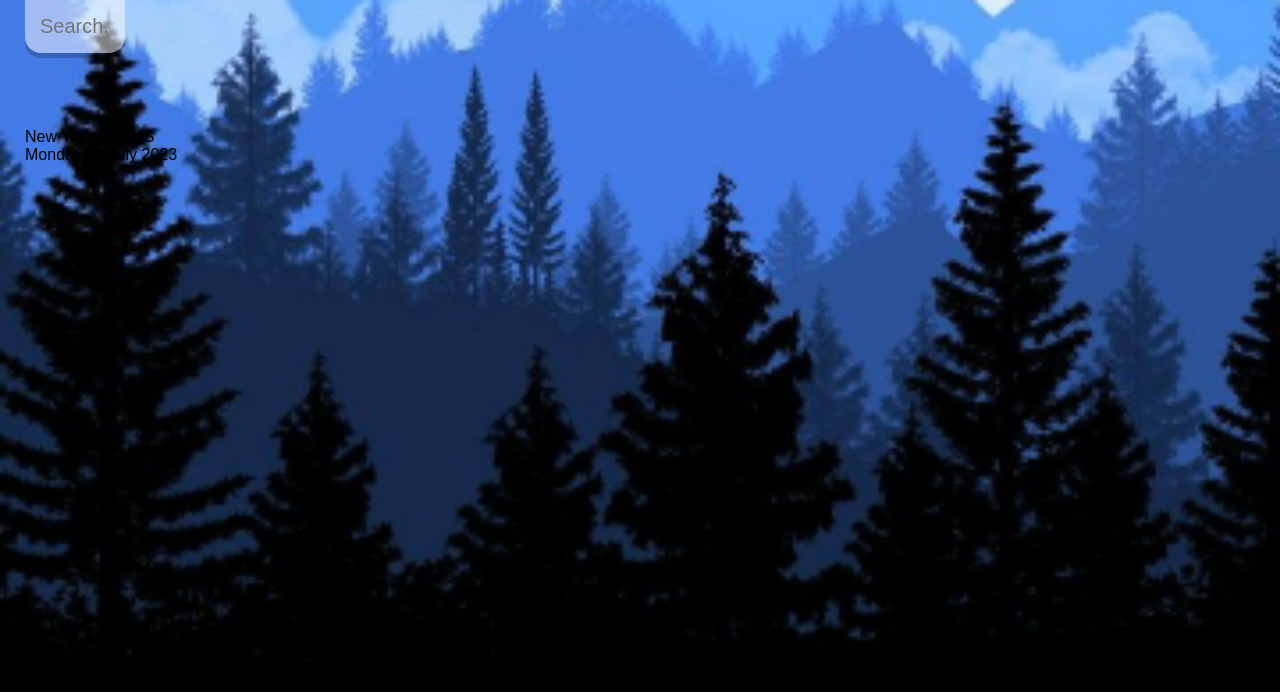
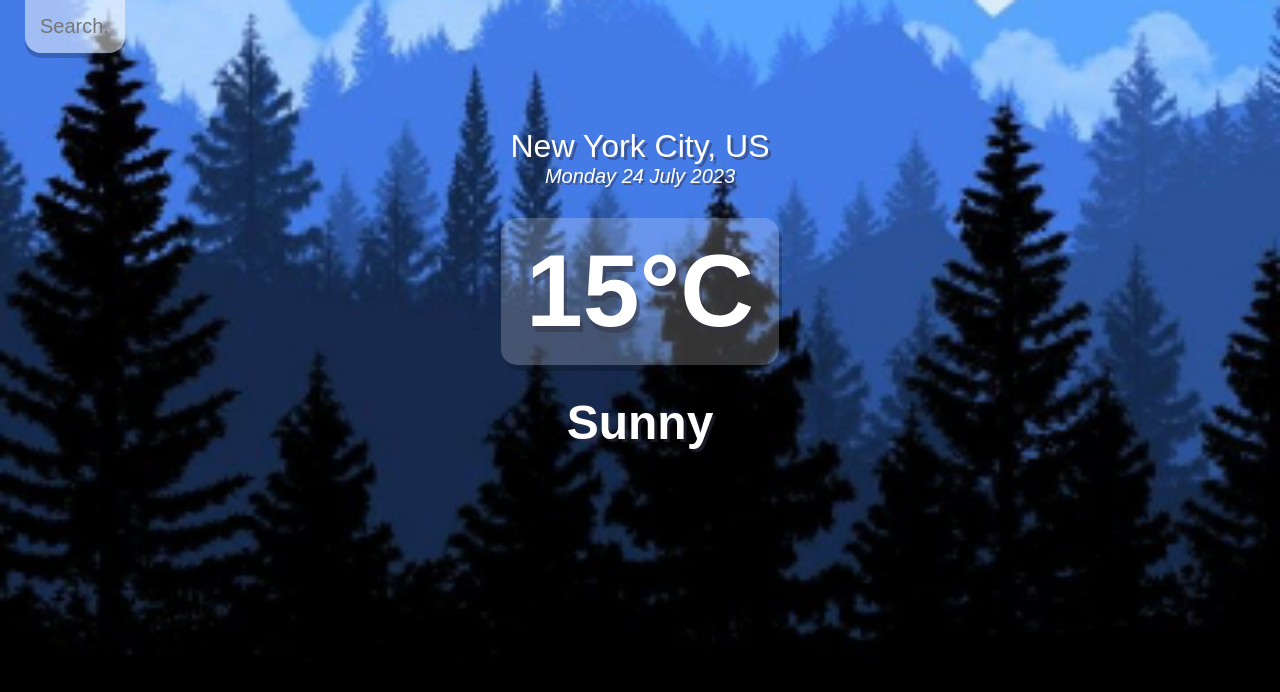
Before and after one commit to emanzindani/weatherapp, a React (Create React App) app in the folder weatherapp/: page / in a window 1280 px wide. Shown: the top 692 px of the page. Built offline with nearby package versions, Linux system fonts and the light colour scheme.

Commit message:
final styling

```diff
--- a/weatherapp/src/App.js
+++ b/weatherapp/src/App.js
@@ -29,7 +29,13 @@
         </div>
         <div className="location-box">
           <div className="location">New York City, US</div>
-          <div className="data">{dateBuilder(new Date())}</div>
+          <div className="date">{dateBuilder(new Date())}</div>
+        </div>
+        <div className="weather-box">
+          <div className="temp">
+            15°C
+          </div>
+          <div className="weather">Sunny</div>
         </div>
       </main>
     </div>
--- a/weatherapp/src/index.css
+++ b/weatherapp/src/index.css
@@ -55,3 +55,48 @@
 .search-box .search-bar:focus {
   background-color: rgba(255, 255, 255, 0.75);
 }
+
+.location-box .location {
+  color: #FFF;
+  font-size: 32px;
+  font-weight: 500;
+  text-align: center;
+  text-shadow: 3px 3px rgba(50, 50, 70, 0.5);
+}
+
+.location-box .date {
+  color: #FFF;
+  font-size: 20px;
+  font-weight: 300;
+  font-style: italic;
+  text-align: center;
+  text-shadow: 2px 2px rgba(50, 50, 70, 0.5)
+}
+
+.weather-box {
+  text-align: center;
+}
+
+.weather-box .temp {
+  position: relative;
+  display: inline-block;
+  margin: 30px auto;
+  background-color: rgba(255, 255, 255, 0.2);
+  border-radius: 16px;
+
+  padding: 15px 25px;
+
+  color: #FFF;
+  font-size: 102px;
+  font-weight: 900;
+  text-shadow: 3px 6px rgba(50, 50, 70, 0.5);
+  text-align: center;
+  box-shadow: 3px 6px rgba(0, 0, 0, 0.2);
+}
+
+.weather-box .weather {
+  color: #FFF;
+  font-size: 48px;
+  font-weight: 700;
+  text-shadow: 3px 3px rgba(50, 50, 70, 0.5);
+}
```
